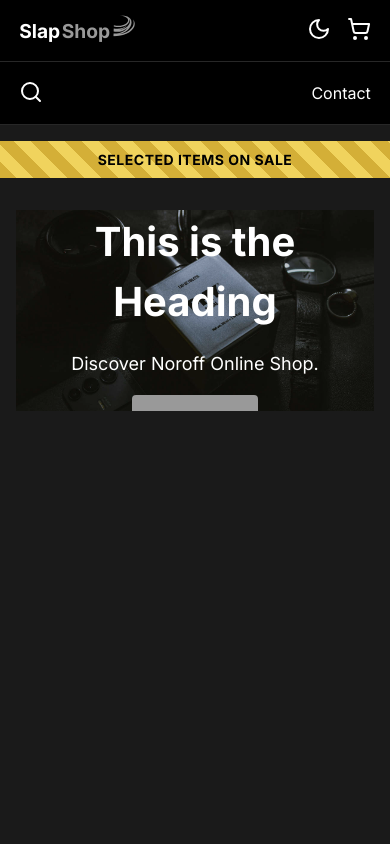
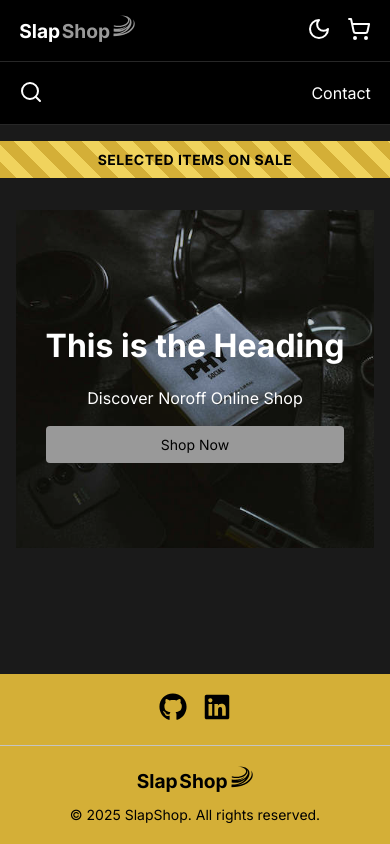
Before and after one commit to ebejmo/react-ca, a React (Vite) app: page / in a window 390 px wide. Shown: the top 844 px of the page. Built offline with nearby package versions, Linux system fonts and the light colour scheme.

Commit message:
Style: Responsivness to hero section. Mobile first

```diff
--- a/src/components/Home/HeroSection/HeroSection.jsx
+++ b/src/components/Home/HeroSection/HeroSection.jsx
@@ -7,8 +7,8 @@ export default function HeroSection() {
       <div className={styles.overlay} />
       <div className={styles.content}>
         <h1>This is the Heading</h1>
-        <p>Discover Noroff Online Shop.</p>
-        <Button href="#products" variant="primary" size="medium">
+        <p>Discover Noroff Online Shop</p>
+        <Button href="#products" variant="primary" size="small" fullWidth>
           Shop Now
         </Button>
       </div>
--- a/src/components/Home/HeroSection/HeroSection.module.scss
+++ b/src/components/Home/HeroSection/HeroSection.module.scss
@@ -2,8 +2,9 @@
 
 .hero {
   position: relative;
-  background: url('/images/desktop-hero-new.jpg') center/cover no-repeat;
-  aspect-ratio: 16 / 9;
+  background: url('/images/mobile-hero.jpg') center/cover no-repeat;
+  width: 100%;
+  min-height: 40vh;
   margin-block: 2rem;
   display: flex;
   align-items: center;
@@ -26,7 +27,30 @@
   text-align: center;
   padding: 1rem;
 
+  h1 {
+    font-size: $mobile-h1;
+  }
+
   p {
-    font-size: 1.125rem;
+    font-size: $font-size-base;
   }
 }
+
+@media (min-width: $breakpoint-sm) {
+  .hero {
+    background: url('/images/desktop-hero-new.jpg') center/cover no-repeat;
+    aspect-ratio: 16/9;
+  }
+  .content {
+    h1 {
+      font-size: $font-size-h1;
+    }
+    p {
+      font-size: $font-size-large;
+    }
+    :global(.button) {
+      font-size: 1rem;
+      padding: 0.75rem 1.5rem;
+    }
+  }
+}
--- a/src/styles/base.scss
+++ b/src/styles/base.scss
@@ -52,6 +52,8 @@ html {
 body {
   margin: 0;
   padding: 0;
+  display: flex;
+  flex-direction: column;
   font-family: $font-main;
   font-weight: 400;
   line-height: 1.5;
@@ -62,7 +64,7 @@ main {
   margin: 0 auto;
   max-width: 1200px;
   width: 100%;
-  min-height: calc(100vh - 120px);
+  flex: 1;
   padding: $spacing;
 }
 
--- a/src/styles/variables.scss
+++ b/src/styles/variables.scss
@@ -3,6 +3,10 @@ $font-size-base: 1rem;
 $font-size-small: 0.875rem;
 $font-size-large: 1.25rem;
 $font-size-h1: 2.5rem;
+$mobile-h1: 2rem;
+$mobile-h2: 1.75rem;
+$mobile-h3: 1.5rem;
+$mobile-h4: 1.3rem;
 $font-size-h2: 2rem;
 $font-size-h3: 1.75rem;
 $font-size-h4: 1.5rem;
```
Also changed, not shown: public/images/mobile-hero.jpg (added).
